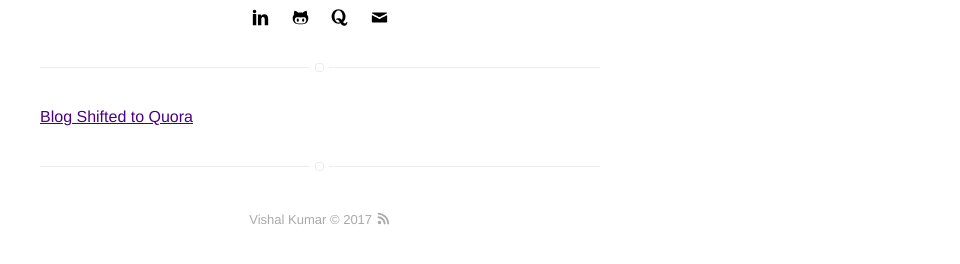
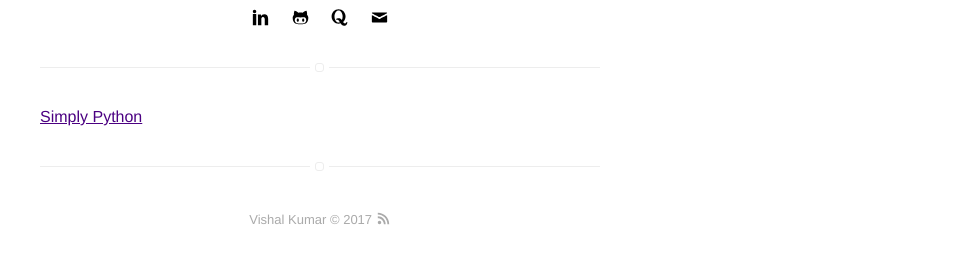
Before and after one commit to the-vishal/the-vishal.github.io, a Jekyll site: the page built from blog/index.html, in a window 1280 px wide. Shown: the part 387-651 px from the top of the page, without its empty margins (320-1280 px from the left). Built offline with Jekyll 4.4.1, drawn with Linux system fonts in a browser that asks for light colours.

Commit message:
Update index.html

```diff
--- a/blog/index.html
+++ b/blog/index.html
@@ -6,7 +6,7 @@ title: Blog
 ---
 <section class="list">
 	{% if site.posts.size == 0 %}
-		<a class="link" href="https://simplypython.quora.com">Blog Shifted to Quora</a>
+		<a class="link" href="https://simplypython.quora.com">            Simply Python</a>
 	{% elsif site.paginate %}
 		{% for post in paginator.posts %}
 			{% if post.category == 'blog' %}
```
